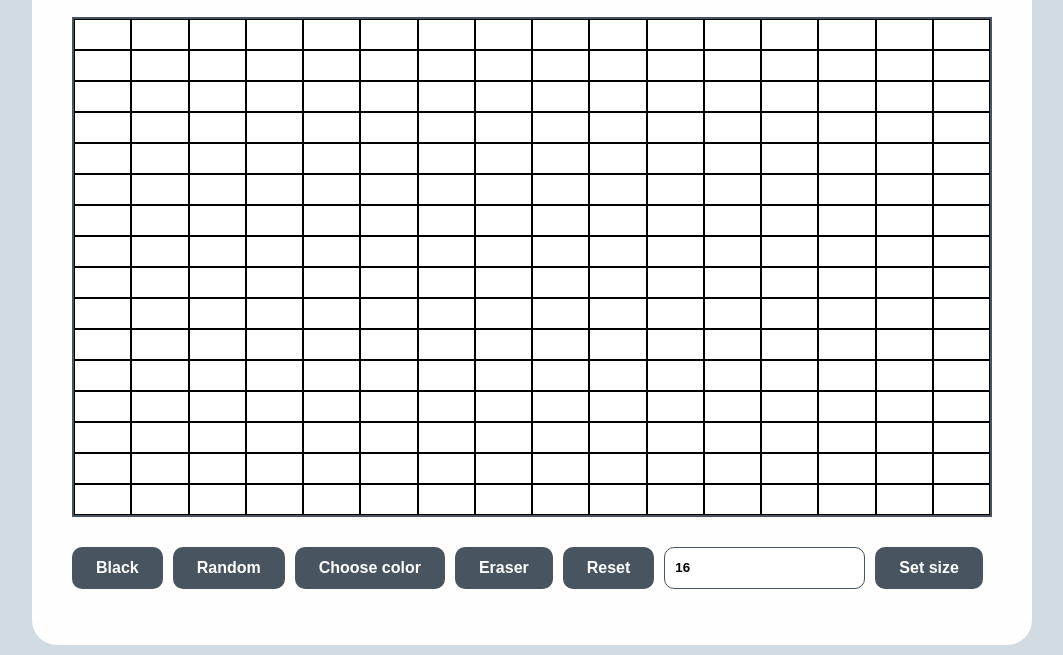
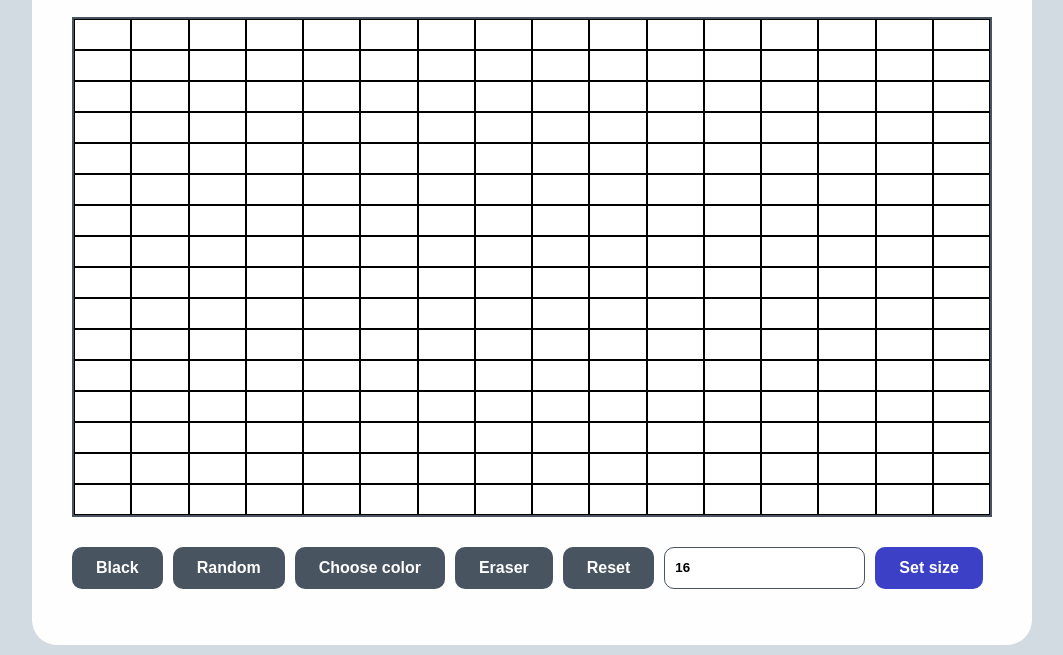
Before and after one commit to A-Gemy/odin-etch-a-sketch, a plain HTML site: page index.html in a window 1280 px wide. Shown: the part 145-800 px from the top of the page, without its empty margins (108-1171 px from the left). Drawn offline with Linux system fonts and the light colour scheme.

Commit message:
change background for set button

```diff
--- a/css/style.css
+++ b/css/style.css
@@ -96,6 +96,10 @@ input[type="text"] {
   left: 0;
 }
 
+button.set-size {
+  background-color: #3c40c6;
+}
+
 .error {
   display: none;
 }
```
